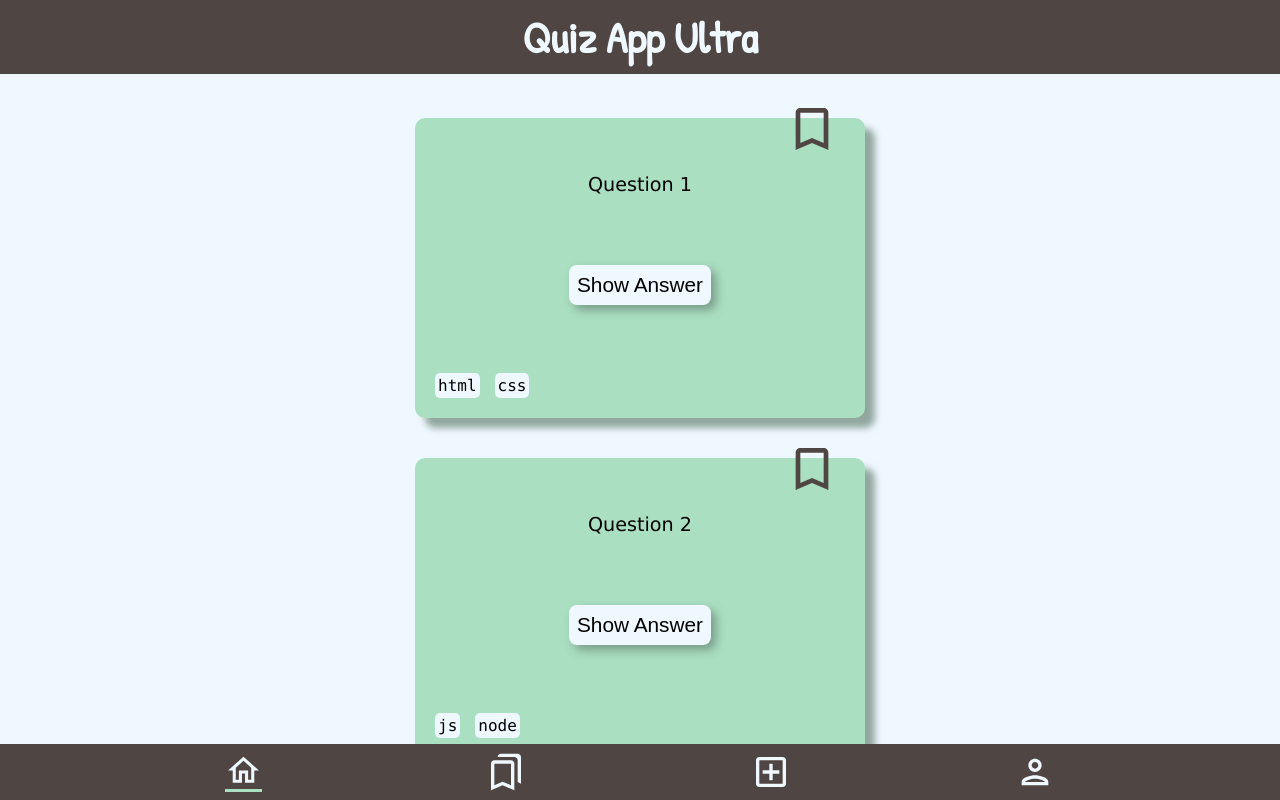
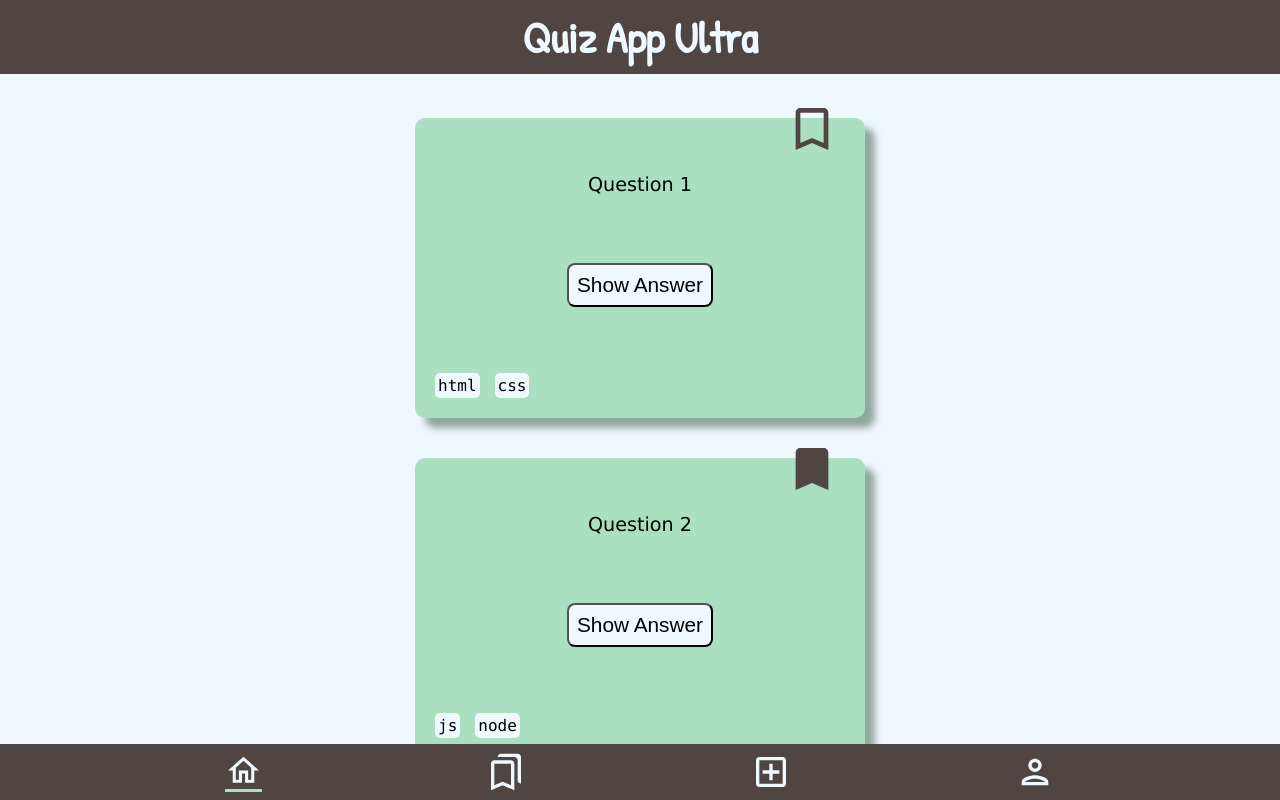
Before and after one commit to AHen-C0de/quiz-app-ultra, a React (Create React App) app: page / in a window 1280 px wide. Built offline with nearby package versions, Linux system fonts and the light colour scheme.

Commit message:
add filter for bookmakred cards

```diff
--- a/src/App.css
+++ b/src/App.css
@@ -20,3 +20,10 @@
   font-family: "Lucida Sans", "Lucida Sans Regular", "Lucida Grande",
     "Lucida Sans Unicode", Geneva, Verdana, sans-serif;
 }
+
+@media (min-width: 1024px) {
+  .content-wrapper {
+    flex-direction: row;
+    flex-wrap: wrap;
+  }
+}
--- a/src/App.js
+++ b/src/App.js
@@ -5,10 +5,11 @@ import Navigation from "./components/navigation/Navigation";
 import Cards from "./pages/cards/Cards.jsx";
 import Profile from "./pages/profile/Profile.jsx";
 import Add from "./pages/add/Add.jsx";
-import { cards } from "./pages/db.js";
+import { cards } from "./db.js";
 
 function App() {
   const [currentPage, setCurrPage] = useState("home");
+
   function changePage(page) {
     if (currentPage === page) {
       return;
@@ -21,15 +22,12 @@ function App() {
       <Header />
       <main className="app__main">
         <ul className="content-wrapper">
-          {["home", "bookmarks"].includes(currentPage) ? (
-            <Cards cards={cards} />
-          ) : currentPage === "add" ? (
-            <Add />
-          ) : currentPage === "profile" ? (
-            <Profile />
-          ) : (
-            ""
+          {currentPage === "home" && <Cards cards={cards} />}
+          {currentPage === "bookmarks" && (
+            <Cards cards={cards.filter((card) => card.bookmarked)} />
           )}
+          {currentPage === "add" && <Add />}
+          {currentPage === "profile" && <Profile />}
         </ul>
       </main>
       <Navigation currPage={currentPage} changePage={changePage} />
--- a/src/components/card/Card.css
+++ b/src/components/card/Card.css
@@ -41,8 +41,6 @@
   background-color: var(--color-background);
   border-radius: 0.5rem;
   font-size: 1.3rem;
-  border: none;
-  box-shadow: 5px 5px 10px var(--color-card-shaddow);
 }
 
 .card__answer {
--- a/src/components/card/Card.js
+++ b/src/components/card/Card.js
@@ -1,12 +1,24 @@
 import { useState } from "react";
 import "./Card.css";
 
-function Card({ question, answer, tags }) {
+function Card({ question, answer, tags, bookmarked }) {
   const [showAnswer, setShowAnswer] = useState(false);
 
   return (
     <li className="card">
       <button className="card__bookmark-icon">
+        {bookmarked ? (
+          <svg
+            alt="bookmark-icon"
+            className="bookmark-icon"
+            xmlns="http://www.w3.org/2000/svg"
+            viewBox="0 0 24 24"
+            fill="#000000"
+          >
+            <path d="M0 0h24v24H0V0z" fill="none" />
+            <path d="M17 3H7c-1.1 0-2 .9-2 2v16l7-3 7 3V5c0-1.1-.9-2-2-2z" />
+          </svg>
+        ) : (
           <svg
             alt="bookmark-icon"
             className="bookmark-icon"
@@ -17,6 +29,7 @@ function Card({ question, answer, tags }) {
             <path d="M0 0h24v24H0V0z" fill="none" />
             <path d="M17 3H7c-1.1 0-2 .9-2 2v16l7-3 7 3V5c0-1.1-.9-2-2-2zm0 15l-5-2.18L7 18V5h10v13z" />
           </svg>
+        )}
       </button>
       <p className="card__question">{question}</p>
       <button
--- /dev/null
+++ b/src/db.js
@@ -0,0 +1,47 @@
+const cards = [
+  {
+    id: 1,
+    question: "Question 1",
+    answer: "Answer 1",
+    tags: ["html", "css"],
+    bookmarked: false,
+  },
+  {
+    id: 2,
+    question: "Question 2",
+    answer: "Answer 2",
+    tags: ["js", "node"],
+    bookmarked: true,
+  },
+  {
+    id: 3,
+    question: "Question 3",
+    answer: "Answer 3",
+    tags: ["next JS", "js"],
+    bookmarked: true,
+  },
+  {
+    id: 4,
+    question: "Question 4",
+    answer: "Answer 4",
+    tags: ["next JS", "js"],
+    bookmarked: true,
+  },
+  {
+    id: 5,
+    question: "Question 5",
+    answer: "Answer 5",
+    tags: ["next JS", "js"],
+    bookmarked: true,
+  },
+  {
+    id: 6,
+    question: "sdfjiodsjfiodsfjpoaejteirjtoperjtopijrtejtpwt?",
+    answer:
+      "dfhefjerotjerijteirjteirjterjgjnefruthe45htiehrfngödsnfgptehprhtierhg",
+    tags: ["next JS", "js", "tag", "taaaag", "tag"],
+    bookmarked: true,
+  },
+];
+
+export { cards };
--- a/src/pages/cards/Cards.jsx
+++ b/src/pages/cards/Cards.jsx
@@ -1,7 +1,13 @@
 import Card from "../../components/card/Card.js";
 
 export default function Cards({ cards }) {
-  return cards.map(({ id, question, answer, tags }) => (
-    <Card key={id} question={question} answer={answer} tags={tags} />
+  return cards.map(({ id, question, answer, tags, bookmarked }) => (
+    <Card
+      key={id}
+      question={question}
+      answer={answer}
+      tags={tags}
+      bookmarked={bookmarked}
+    />
   ));
 }
--- a/src/pages/db.js
+++ /dev/null
@@ -1,22 +0,0 @@
-const cards = [
-  {
-    id: 1,
-    question: "Question 1",
-    answer: "Answer 1",
-    tags: ["html", "css"],
-  },
-  {
-    id: 2,
-    question: "Question 2",
-    answer: "Answer 2",
-    tags: ["js", "node"],
-  },
-  {
-    id: 3,
-    question: "Question 3",
-    answer: "Answer 3",
-    tags: ["next JS", "js"],
-  },
-];
-
-export { cards };
```
Lines whose indentation alone changed are shown as unchanged.
